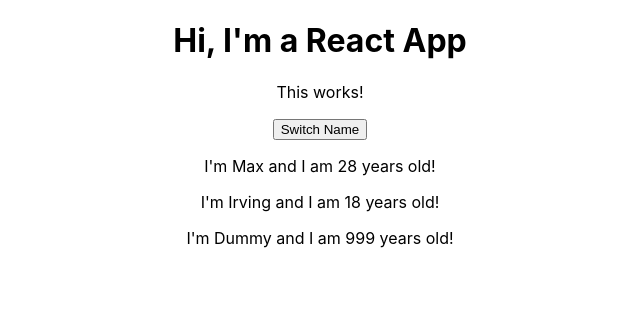
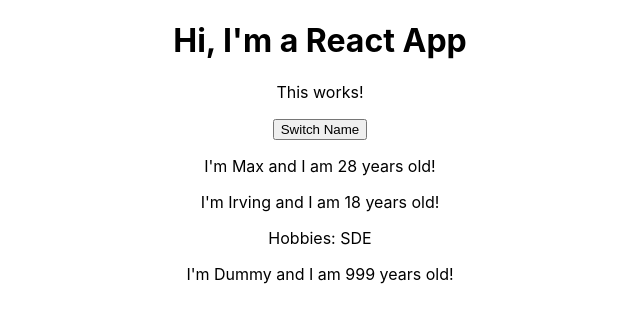
Before and after one commit to IrvingZhao2018/react-test001, a React (Create React App) app: page / in a window 1280 px wide. Shown: the top 322 px of the page, without its empty margins (320-960 px from the left). Built offline with nearby package versions, Linux system fonts and the light colour scheme.

Commit message:
Functional Component

```diff
--- a/src/AppFunction.js
+++ b/src/AppFunction.js
@@ -37,7 +37,9 @@
             <Person
                 name={personsState.persons[1].name}
                 age={personsState.persons[1].age}
-            />
+            >
+                Hobbies: SDE
+            </Person>
             <Person
                 name={personsState.persons[2].name}
                 age={personsState.persons[2].age}
```
